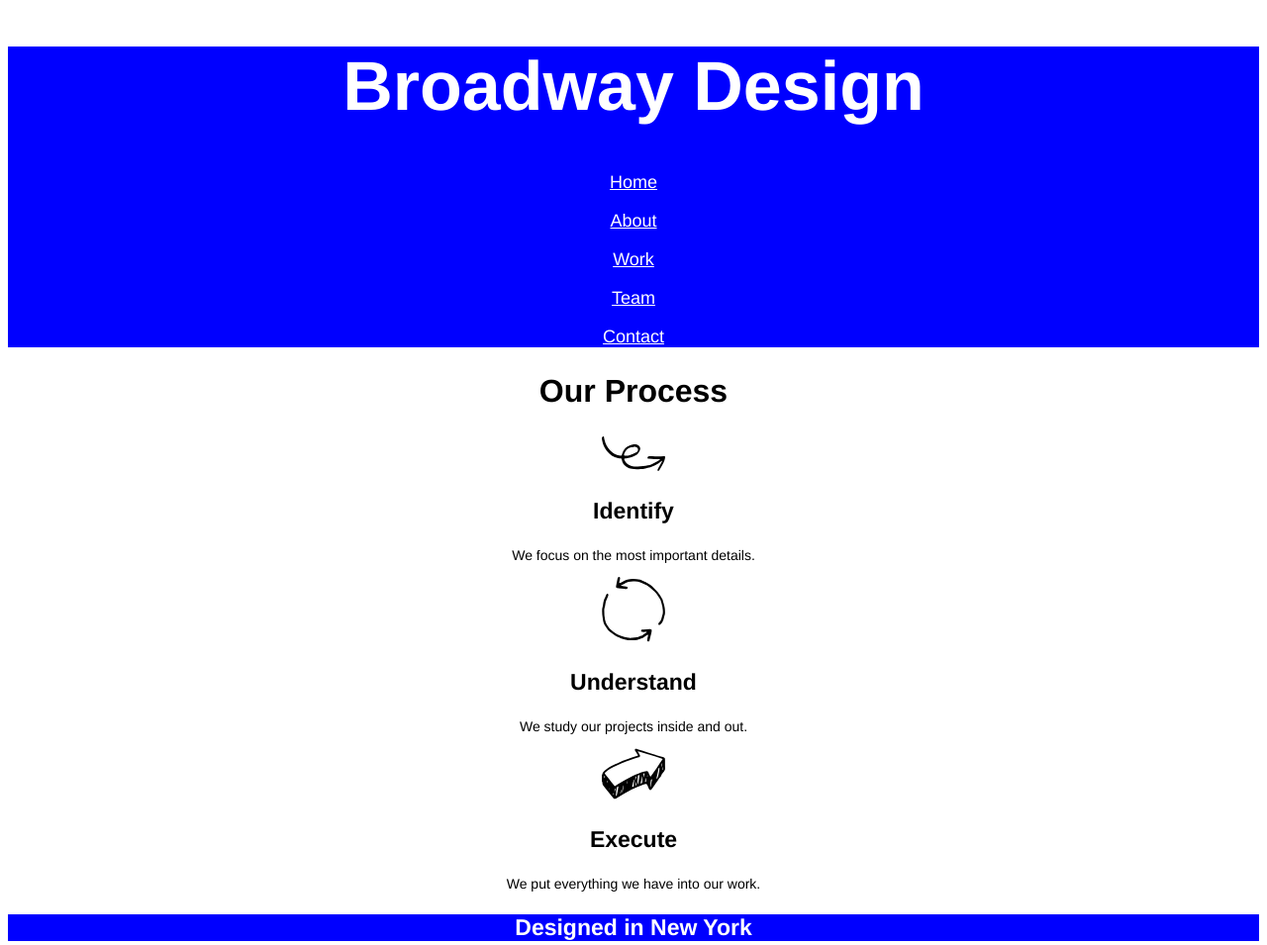
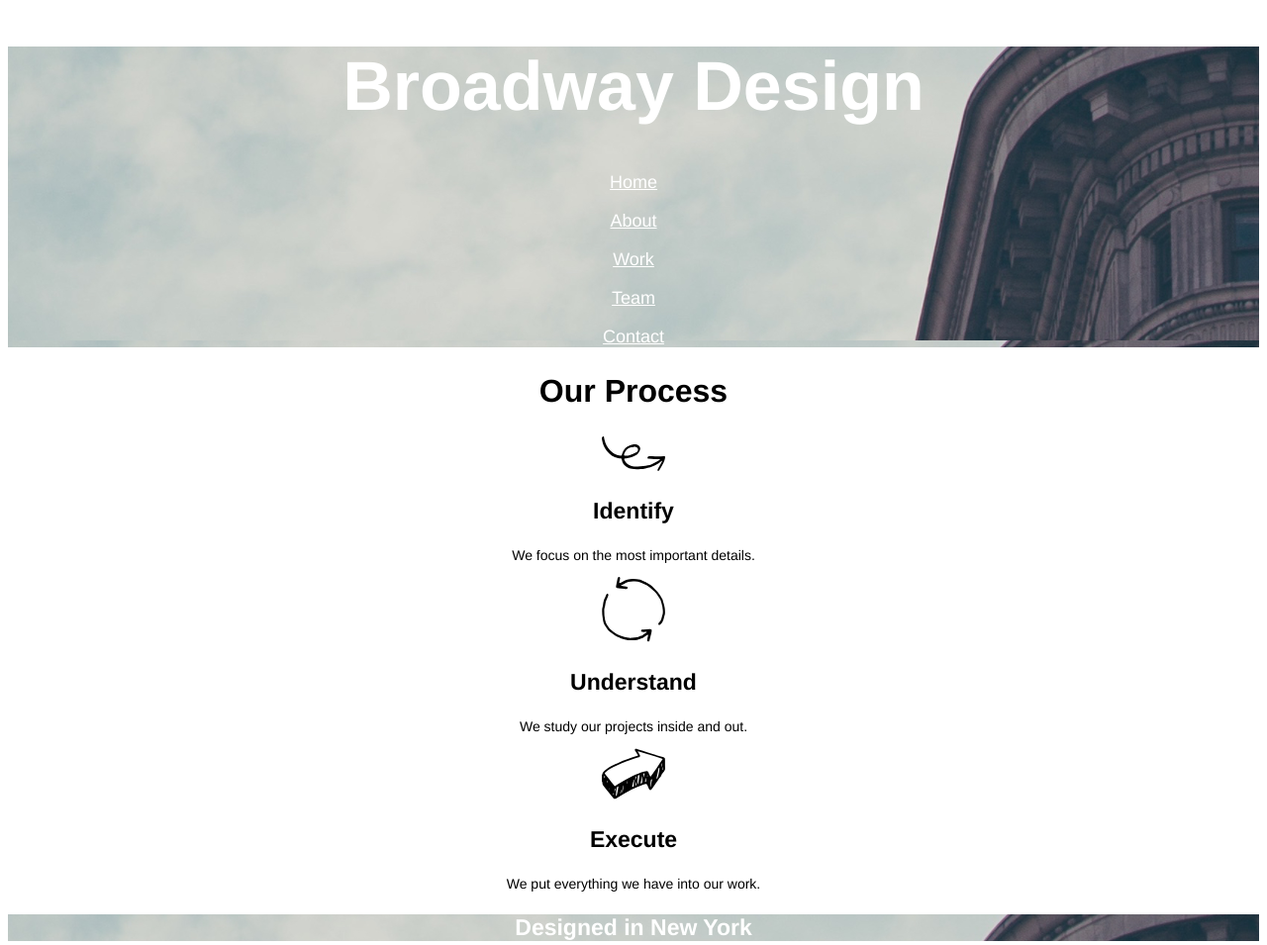
Before and after one commit to sawahboof/broadway, a plain HTML site: page index.html in a window 1280 px wide. Shown: the top 955 px of the page at 99% size. Drawn offline with Linux system fonts and the light colour scheme.

Commit message:
Updated background images. Finished project.

```diff
--- a/Resources/CSS/style.css
+++ b/Resources/CSS/style.css
@@ -8,7 +8,7 @@ h1 {
   color: white;
 }
 .nav {
-  background-color: blue;
+  background-image: url("../../Resources/Images/the-flatiron-building.png");
 }
 a {
   color: white;
@@ -26,7 +26,7 @@ p {
 }
 .page_divider {
   color:white;
-  background-color: blue;
+  background-image: url("../../Resources/Images/the-flatiron-building.png");
 }
 .footer {
   font-size: 11px;
```
